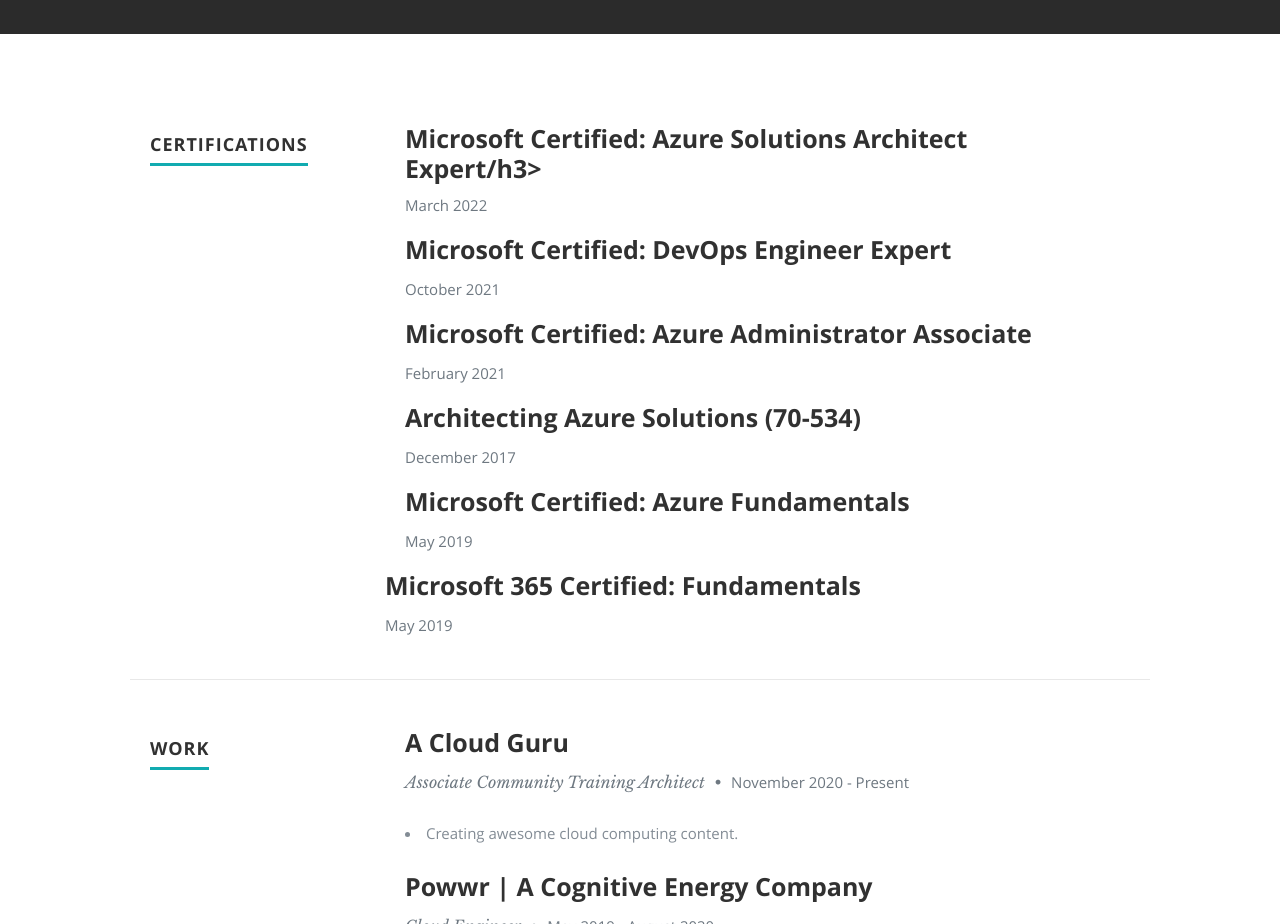
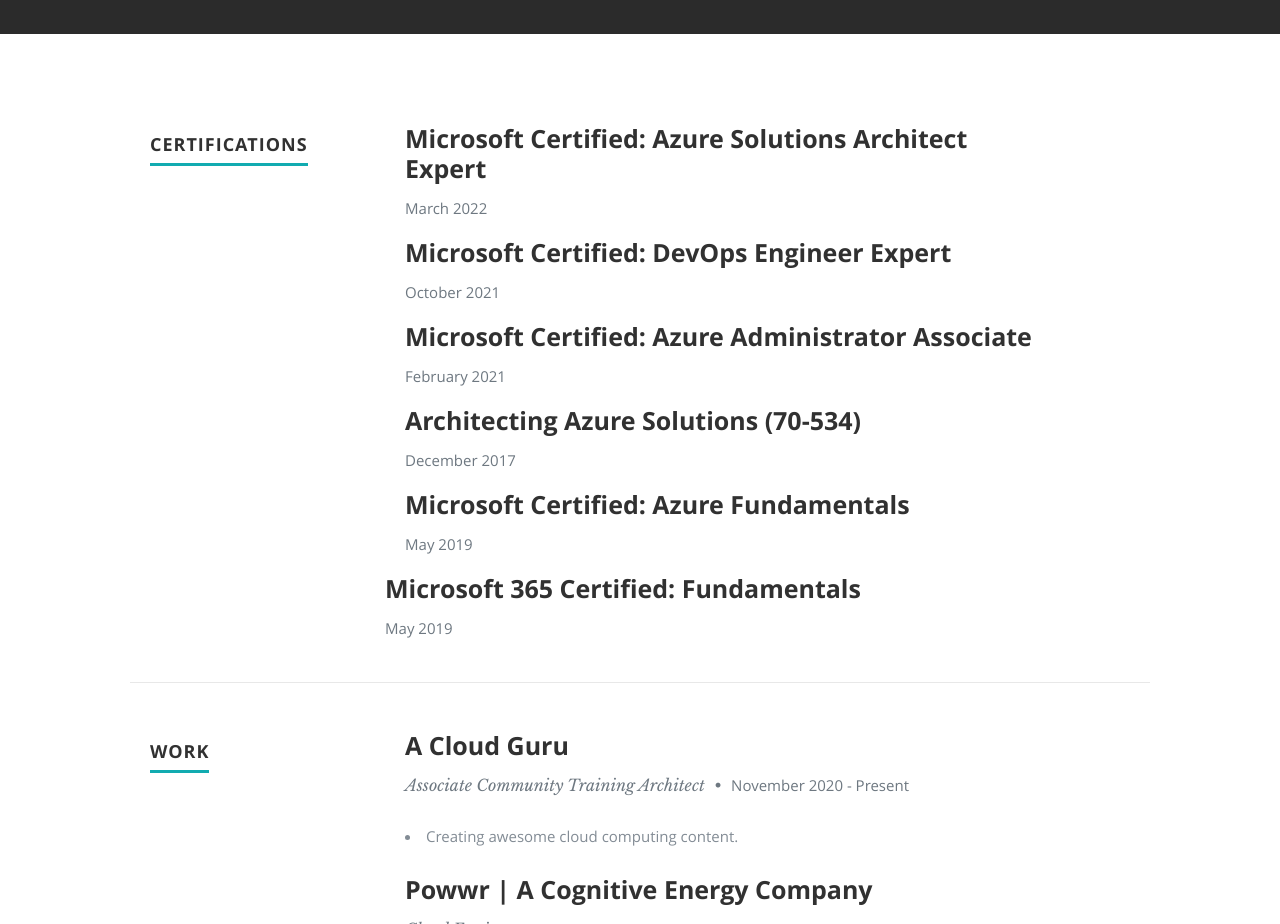
Before and after one commit to realworldazure/azure-resume, a plain HTML site: page frontend/index.html in a window 1280 px wide. Shown: the part 1120-2044 px from the top of the page. Drawn offline with nearby package versions, Linux system fonts and the light colour scheme; no server answers.

Commit message:
Amended formatting

```diff
--- a/frontend/index.html
+++ b/frontend/index.html
@@ -119,7 +119,7 @@
 
                <div class="twelve columns">
 
-                  <h3>Microsoft Certified: Azure Solutions Architect Expert/h3>
+                  <h3>Microsoft Certified: Azure Solutions Architect Expert</h3>
                   <p class="info"><em class="date">March 2022</em></p>
 
                </div>
```
